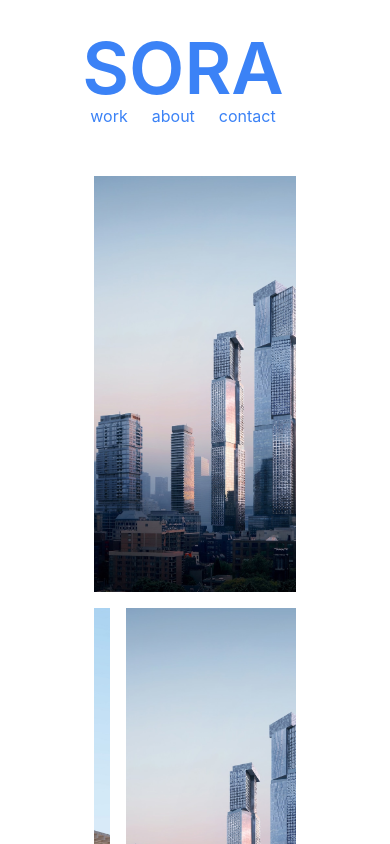
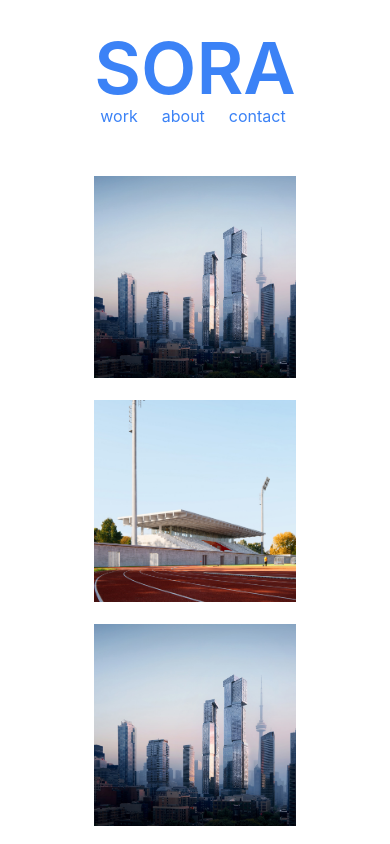
Before and after one commit to Noyan1997/architecture, a Next.js app: page / in a window 390 px wide. Shown: the top 844 px of the page. Built offline with nearby package versions, Linux system fonts and the light colour scheme.

Commit message:
handle responsive of pages

```diff
--- a/Domains/AboutUs/about.scss
+++ b/Domains/AboutUs/about.scss
@@ -15,3 +15,15 @@
     min-width: none !important;
   }
 }
+
+@media screen and (max-width: 1024px) {
+  .about_us_parent {
+    span {
+      width: 298px;
+    }
+    img {
+      width: 300px;
+      height: 300px;
+    }
+  }
+}
--- a/components/Header/index.tsx
+++ b/components/Header/index.tsx
@@ -10,7 +10,7 @@ const Header: NextPage = () => {
        "
       >
         <div>
-          <li className="mr-6 justify-center flex">
+          <li className=" justify-center flex">
             <a
               className="text-blue-500 hover:text-blue-800 font-semibold text-7xl"
               href="/"
@@ -20,7 +20,7 @@ const Header: NextPage = () => {
           </li>
         </div>
 
-        <div className="flex justify-center">
+        <div className="flex justify-center ml-5">
           <li className="mr-6">
             <a className="text-blue-500 hover:text-blue-800" href="/">
               <FormattedMessage {...headerMessage.work} />
--- a/components/ImagesLayout/imagesLayout.scss
+++ b/components/ImagesLayout/imagesLayout.scss
@@ -85,12 +85,13 @@
     span {
       text-align: center;
       font-size: 20px !important;
+      color: rgb(232 222 222 / 20%);
     }
   }
 }
 @media screen and (max-width: 1024px) {
   .image_gride_container {
-    --num-cols: 2;
-    --row-height: 200px;
+    display: flex;
+    flex-direction: column;
   }
 }
--- a/components/Modal/modal.scss
+++ b/components/Modal/modal.scss
@@ -36,3 +36,13 @@
     }
   }
 }
+
+@media screen and (max-width: 1024px) {
+  .modal_overlay {
+    .modal_wrapper {
+      .modal {
+        width: 100%;
+      }
+    }
+  }
+}
```
